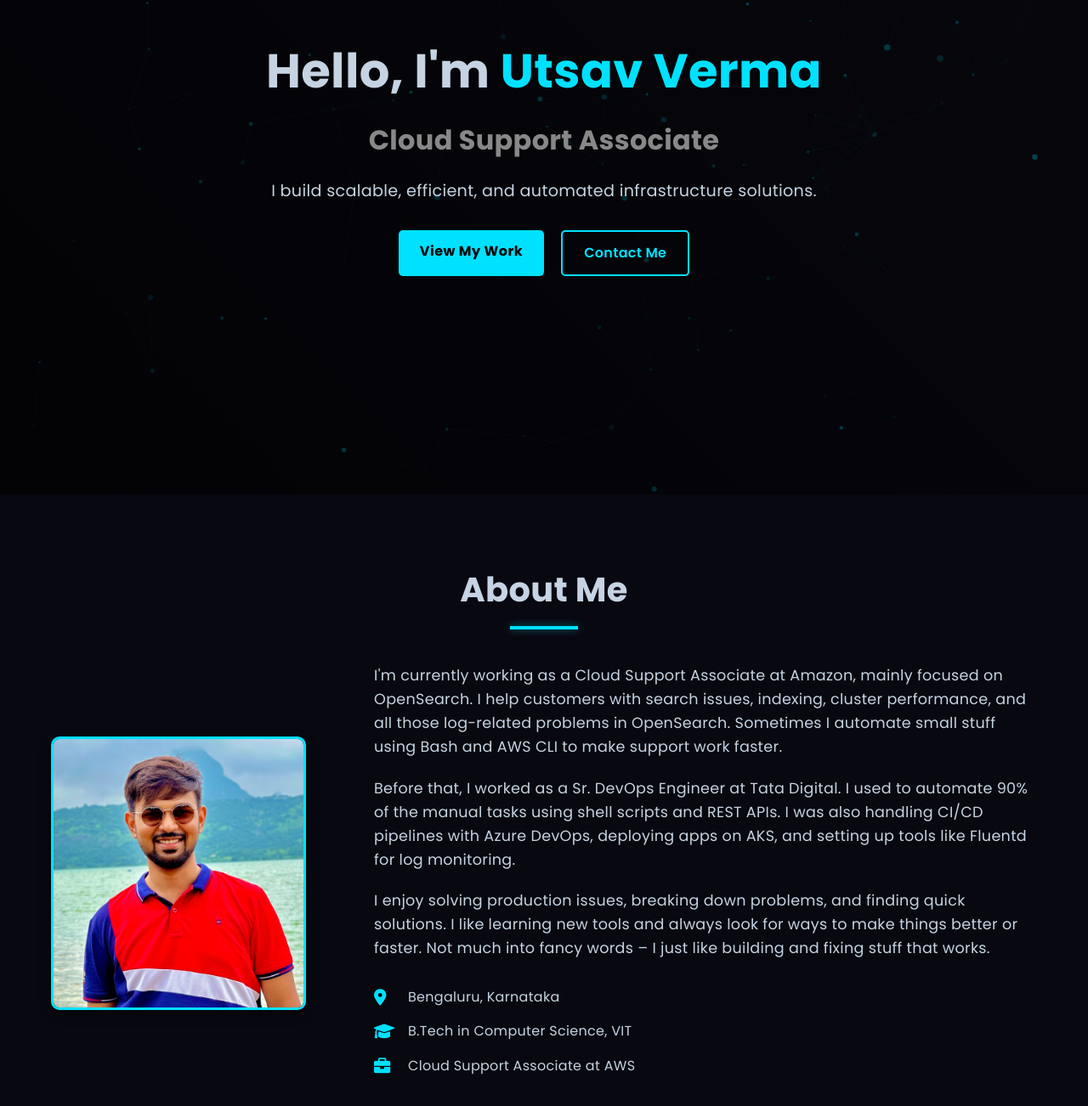
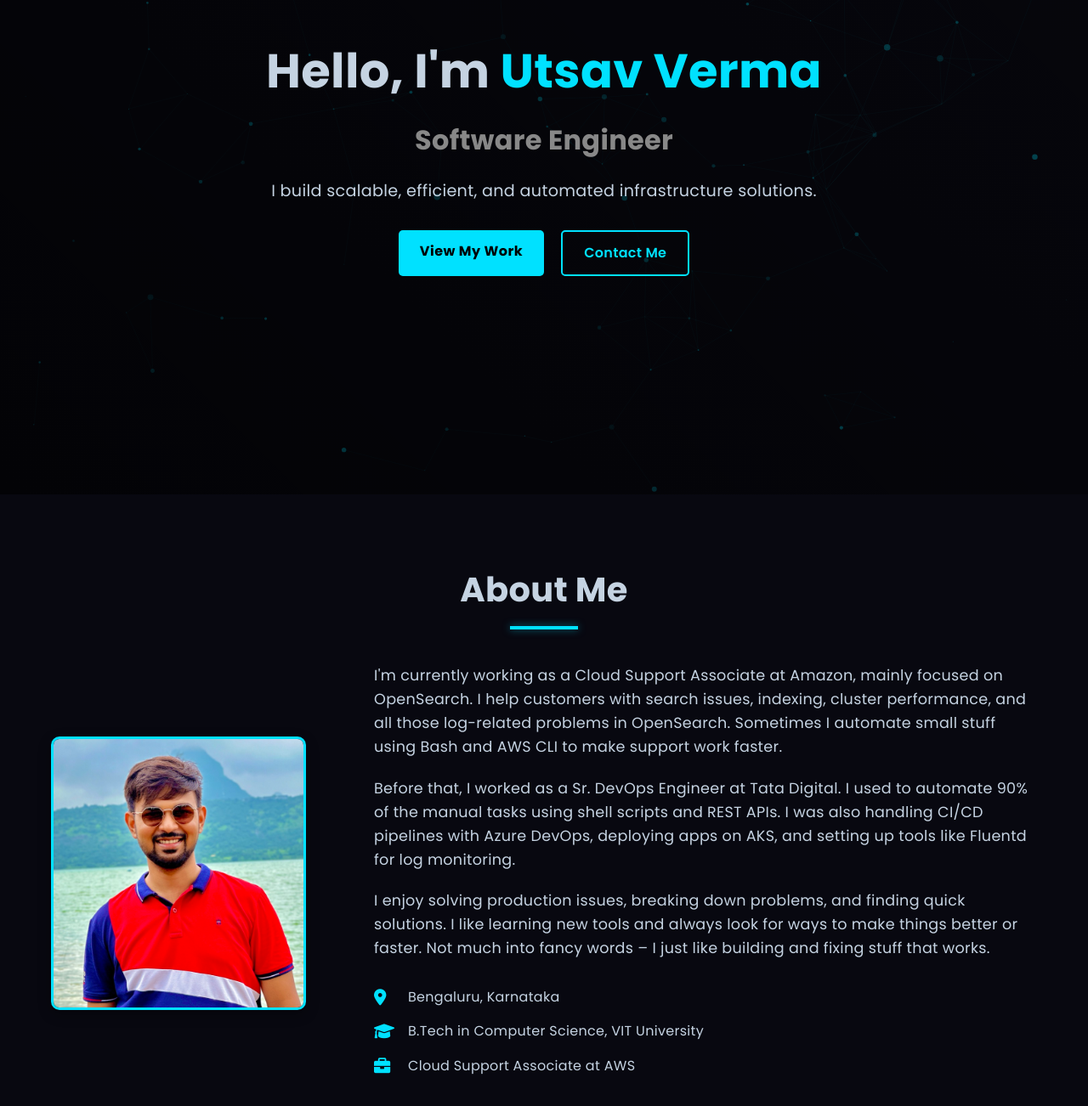
Before and after one commit to utsav-verma/portfolio, a plain HTML site: page index.html in a window 1280 px wide. Shown: the part 218-1520 px from the top of the page at 85% size. Drawn offline with Linux system fonts and the light colour scheme.

Commit message:
initial commit

```diff
--- a/index.html
+++ b/index.html
@@ -33,7 +33,7 @@
         <div class="container">
             <div class="hero-content">
                 <h1>Hello, I'm <span class="highlight">Utsav Verma</span></h1>
-                <h2>Cloud Support Associate</h2>
+                <h2>Software Engineer</h2>
                 <p>I build scalable, efficient, and automated infrastructure solutions.</p>
                 <div class="cta-buttons">
                     <a href="#projects" class="btn primary">View My Work</a>
@@ -61,7 +61,7 @@
                         </div>
                         <div class="detail-item">
                             <i class="fas fa-graduation-cap"></i>
-                            <span>B.Tech in Computer Science, VIT</span>
+                            <span>B.Tech in Computer Science, VIT University</span>
                         </div>
                         <div class="detail-item">
                             <i class="fas fa-briefcase"></i>
```
